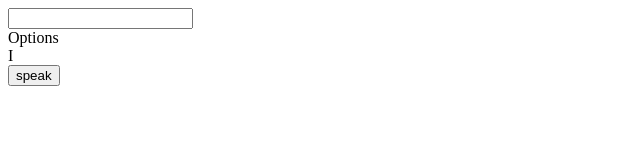
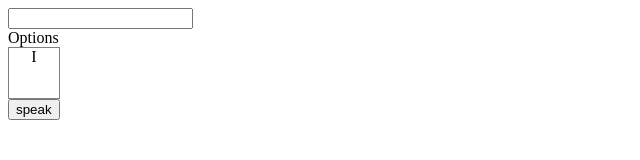
Before and after one commit to t3ndai/tap2speak, a plain HTML site: page index.html in a window 1280 px wide. Shown: the whole page, without its empty margins (0-640 px from the left). Drawn offline with Linux system fonts and the light colour scheme.

Commit message:
minor styling

```diff
--- a/index.html
+++ b/index.html
@@ -5,7 +5,19 @@
 
     <meta charset='utf-8'>
     <meta name='viewport' content='width=device-width, initial-scale=1.0'>
-    <title> Speech </title>
+    <title> Tap2speak </title>
+
+    <style>
+
+      div {
+        width : 50px;
+        height : 50px;
+        border : 1px solid gray;
+        text-align : center;
+      }
+
+    </style>
+
   </head>
 
   <body>
```
